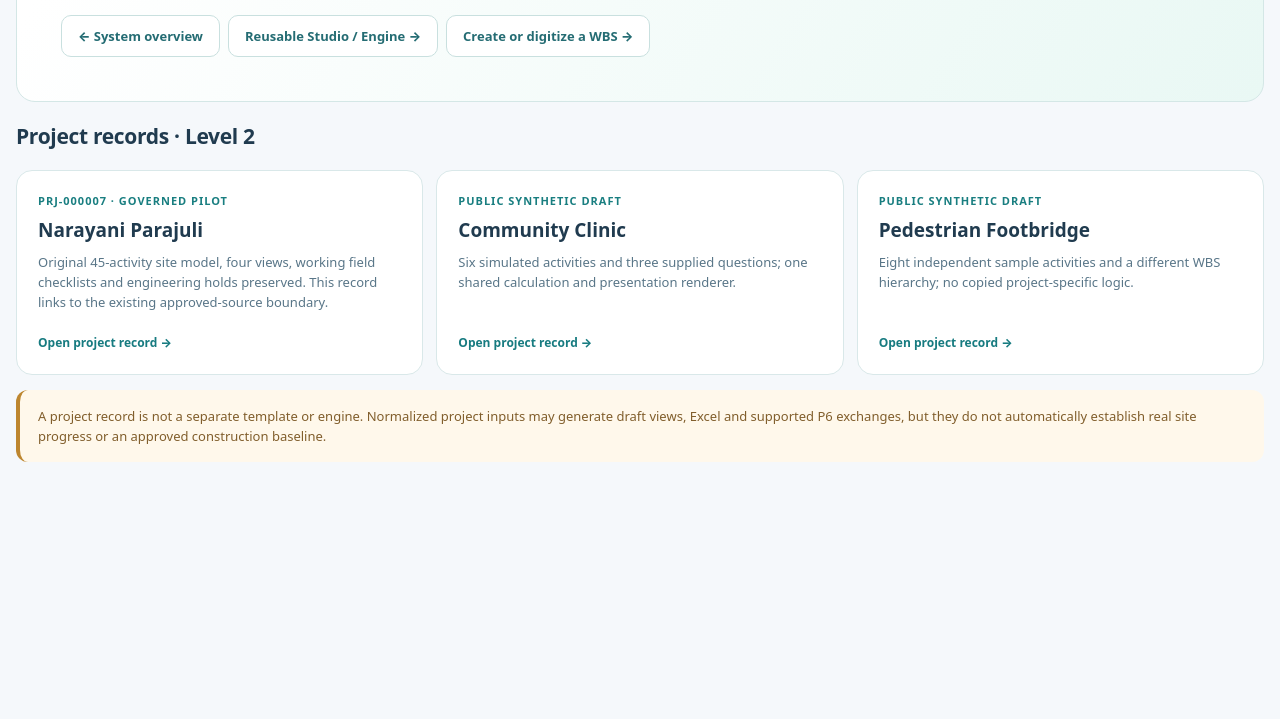
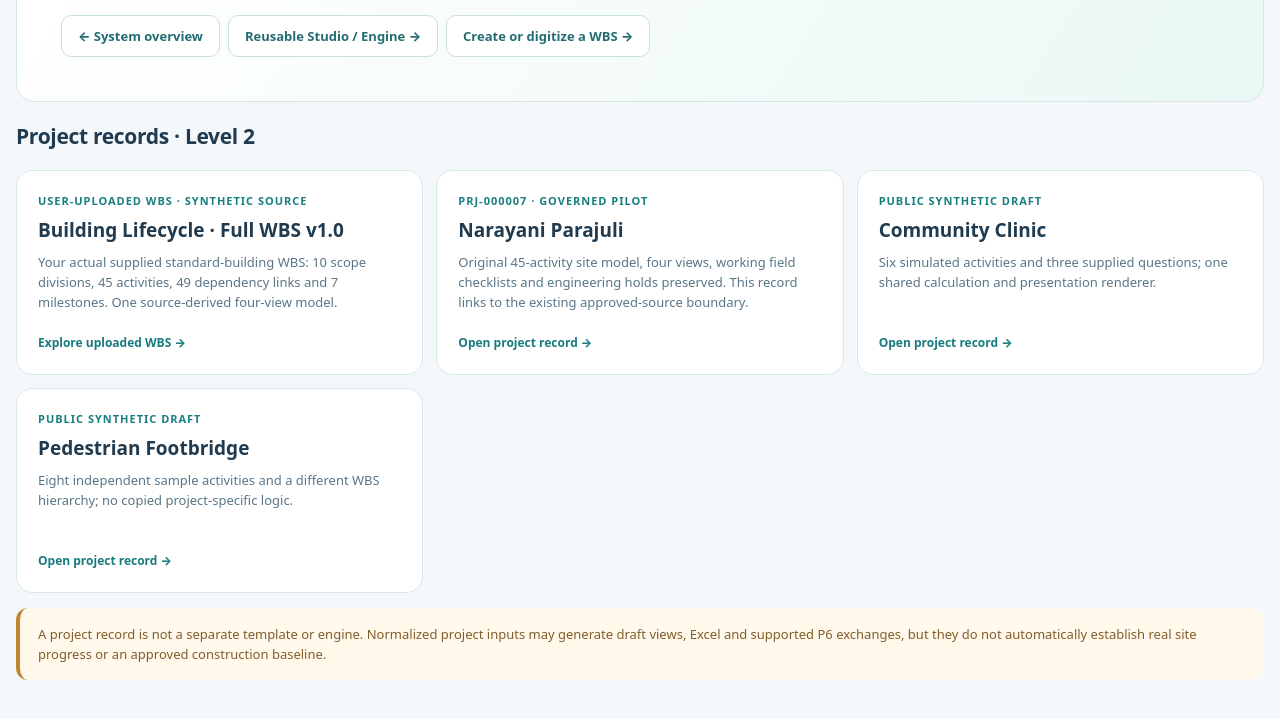
Before and after one commit to FabinGurung/JP_Scheduling_Work_and_Resources_Management, a website: page projects/index.html in a window 1280 px wide. Shown: the part 219-938 px from the top of the page. Before the commit the page ends 800 px from the top, so only its background shows below. Drawn offline with Linux system fonts and the light colour scheme.

Commit message:
nav(uploaded-wbs): surface source-derived 45-task reference under sibling Projects/Studio and shared theme

```diff
--- a/projects/index.html
+++ b/projects/index.html
@@ -34,6 +34,7 @@ p{color:#597688}
 </header>
 <h2>Project records · Level 2</h2>
 <section class="records" aria-label="Independent project records">
+<a class="record" href="./uploaded-wbs/"><small>User-uploaded WBS · synthetic source</small><strong>Building Lifecycle · Full WBS v1.0</strong><p>Your actual supplied standard-building WBS: 10 scope divisions, 45 activities, 49 dependency links and 7 milestones. One source-derived four-view model.</p><span class="go">Explore uploaded WBS →</span></a>
 <a class="record" href="./narayani/"><small>PRJ-000007 · Governed pilot</small><strong>Narayani Parajuli</strong><p>Original 45-activity site model, four views, working field checklists and engineering holds preserved. This record links to the existing approved-source boundary.</p><span class="go">Open project record →</span></a>
 <a class="record" href="./community-clinic/"><small>Public synthetic draft</small><strong>Community Clinic</strong><p>Six simulated activities and three supplied questions; one shared calculation and presentation renderer.</p><span class="go">Open project record →</span></a>
 <a class="record" href="./pedestrian-bridge/"><small>Public synthetic draft</small><strong>Pedestrian Footbridge</strong><p>Eight independent sample activities and a different WBS hierarchy; no copied project-specific logic.</p><span class="go">Open project record →</span></a>
```
